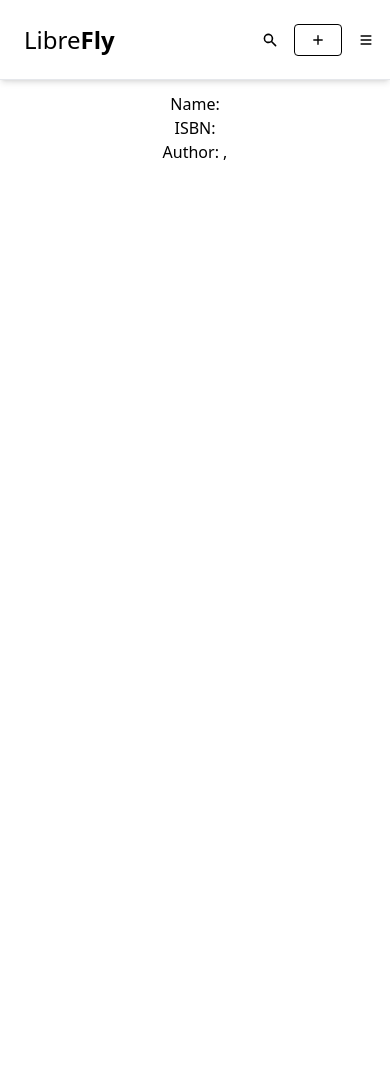
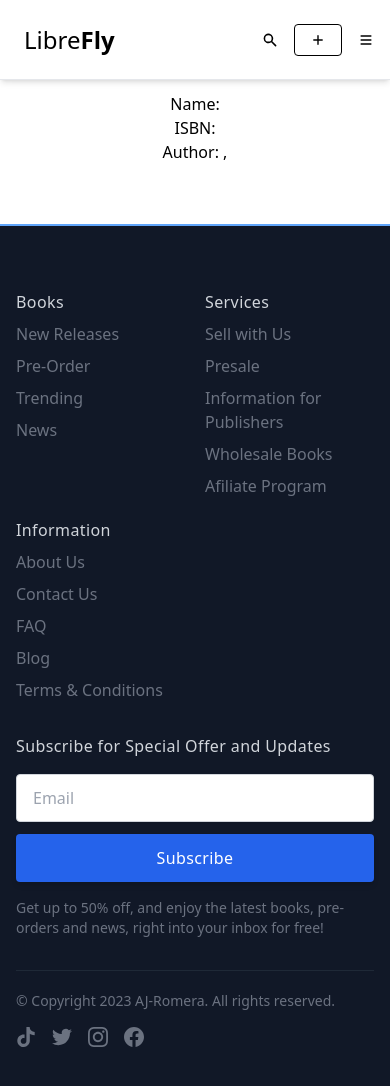
Before and after one commit to AJ-Romera/librefly-client, a React (Vite) app: page /book-details/1 in a window 390 px wide. Before the commit the page ends 844 px from the top, so only its background shows below. Built offline with nearby package versions, Linux system fonts and the light colour scheme; no server answers.

Commit message:
CHNG: Makes, Renders and Styles a Responsive Footer

```diff
--- /dev/null
+++ b/src/components/Footer.tsx
@@ -0,0 +1,202 @@
+import React from "react";
+import { SiTiktok, SiTwitter, SiInstagram, SiFacebook } from "react-icons/si";
+
+const Footer = () => {
+  return (
+    <div className="bg-gray-900 mt-12 border-t-2 border-t-blue-400">
+      <div className="px-4 pt-16 mx-auto sm:max-w-xl md:max-w-full lg:max-w-screen-xl md:px-24 lg:px-8">
+        <div className="grid row-gap-10 mb-8 lg:grid-cols-6">
+          <div className="grid grid-cols-2 gap-5 row-gap-8 lg:col-span-4 md:grid-cols-3">
+            <div>
+              <p className="font-medium tracking-wide text-gray-300">Books</p>
+              <ul className="mt-2 space-y-2">
+                <li>
+                  <a
+                    href="/"
+                    className="text-gray-500 transition-colors duration-300 hover:text-blue-500"
+                  >
+                    New Releases
+                  </a>
+                </li>
+                <li>
+                  <a
+                    href="/"
+                    className="text-gray-500 transition-colors duration-300 hover:text-blue-500"
+                  >
+                    Pre-Order
+                  </a>
+                </li>
+                <li>
+                  <a
+                    href="/"
+                    className="text-gray-500 transition-colors duration-300 hover:text-blue-500"
+                  >
+                    Trending
+                  </a>
+                </li>
+                <li>
+                  <a
+                    href="/"
+                    className="text-gray-500 transition-colors duration-300 hover:text-blue-500"
+                  >
+                    News
+                  </a>
+                </li>
+              </ul>
+            </div>
+            <div>
+              <p className="font-medium tracking-wide text-gray-300">
+                Services
+              </p>
+              <ul className="mt-2 space-y-2">
+                <li>
+                  <a
+                    href="/"
+                    className="text-gray-500 transition-colors duration-300 hover:text-blue-500"
+                  >
+                    Sell with Us
+                  </a>
+                </li>
+                <li>
+                  <a
+                    href="/"
+                    className="text-gray-500 transition-colors duration-300 hover:text-blue-500"
+                  >
+                    Presale
+                  </a>
+                </li>
+                <li>
+                  <a
+                    href="/"
+                    className="text-gray-500 transition-colors duration-300 hover:text-blue-500"
+                  >
+                    Information for Publishers
+                  </a>
+                </li>
+                <li>
+                  <a
+                    href="/"
+                    className="text-gray-500 transition-colors duration-300 hover:text-blue-500"
+                  >
+                    Wholesale Books
+                  </a>
+                </li>
+                <li>
+                  <a
+                    href="/"
+                    className="text-gray-500 transition-colors duration-300 hover:text-blue-500"
+                  >
+                    Afiliate Program
+                  </a>
+                </li>
+              </ul>
+            </div>
+            <div>
+              <p className="font-medium tracking-wide text-gray-300">
+                Information
+              </p>
+              <ul className="mt-2 space-y-2">
+                <li>
+                  <a
+                    href="/"
+                    className="text-gray-500 transition-colors duration-300 hover:text-blue-500"
+                  >
+                    About Us
+                  </a>
+                </li>
+                <li>
+                  <a
+                    href="/"
+                    className="text-gray-500 transition-colors duration-300 hover:text-blue-500"
+                  >
+                    Contact Us
+                  </a>
+                </li>
+                <li>
+                  <a
+                    href="/"
+                    className="text-gray-500 transition-colors duration-300 hover:text-blue-500"
+                  >
+                    FAQ
+                  </a>
+                </li>
+                <li>
+                  <a
+                    href="/"
+                    className="text-gray-500 transition-colors duration-300 hover:text-blue-500"
+                  >
+                    Blog
+                  </a>
+                </li>
+                <li>
+                  <a
+                    href="/"
+                    className="text-gray-500 transition-colors duration-300 hover:text-blue-500"
+                  >
+                    Terms & Conditions
+                  </a>
+                </li>
+              </ul>
+            </div>
+          </div>
+          <div className="md:max-w-md lg:col-span-2 mt-8 lg:mt-0">
+            <span className="text-base font-medium tracking-wide text-gray-300">
+              Subscribe for Special Offer and Updates
+            </span>
+            <form className="flex flex-col mt-4 md:flex-row">
+              <input
+                placeholder="Email"
+                required
+                type="text"
+                className="flex-grow w-full h-12 px-4 mb-3 transition duration-200 bg-white border border-gray-300 rounded shadow-sm appearance-none md:mr-2 md:mb-0 focus:border-blue-400 focus:border-2 focus:outline-none focus:shadow-outline"
+              />
+              <button
+                type="submit"
+                className="inline-flex items-center justify-center h-12 px-6 font-medium tracking-wide text-white transition duration-200 rounded shadow-md bg-blue-600 hover:bg-blue-700 focus:shadow-outline focus:outline-none"
+              >
+                Subscribe
+              </button>
+            </form>
+            <p className="mt-4 text-sm text-gray-500">
+              Get up to 50% off, and enjoy the latest books, pre-orders and
+              news, right into your inbox for free!
+            </p>
+          </div>
+        </div>
+        <div className="flex flex-col justify-between pt-5 pb-10 border-t border-gray-800 sm:flex-row">
+          <p className="text-sm text-gray-500">
+            © Copyright 2023 AJ-Romera. All rights reserved.
+          </p>
+          <div className="flex items-center mt-4 space-x-4 sm:mt-0">
+            <a
+              href="/"
+              className="text-xl text-gray-500 transition-colors duration-300 hover:text-white"
+            >
+              <SiTiktok />
+            </a>
+            <a
+              href="/"
+              className="text-xl text-gray-500 transition-colors duration-300 hover:text-blue-400"
+            >
+              <SiTwitter />
+            </a>
+            <a
+              href="/"
+              className="text-xl text-gray-500 transition-colors duration-300 hover:text-pink-600"
+            >
+              <SiInstagram />
+            </a>
+            <a
+              href="/"
+              className="text-xl text-gray-500 transition-colors duration-300 hover:text-blue-500"
+            >
+              <SiFacebook />
+            </a>
+          </div>
+        </div>
+      </div>
+    </div>
+  );
+};
+
+export default Footer;
--- a/src/main.tsx
+++ b/src/main.tsx
@@ -9,6 +9,7 @@ import Home from "./pages/Home";
 import Navbar from "./components/Navbar";
 import CreateBook from "./pages/CreateBook";
 import DetailsPage from "./pages/DetailsPage";
+import Footer from "./components/Footer";
 
 ReactDOM.createRoot(document.getElementById("root") as HTMLElement).render(
   <React.StrictMode>
@@ -23,6 +24,7 @@ ReactDOM.createRoot(document.getElementById("root") as HTMLElement).render(
         </Routes>
         <ToastContainer />
       </div>
+      <Footer />
     </BrowserRouter>
   </React.StrictMode>
 );
```
